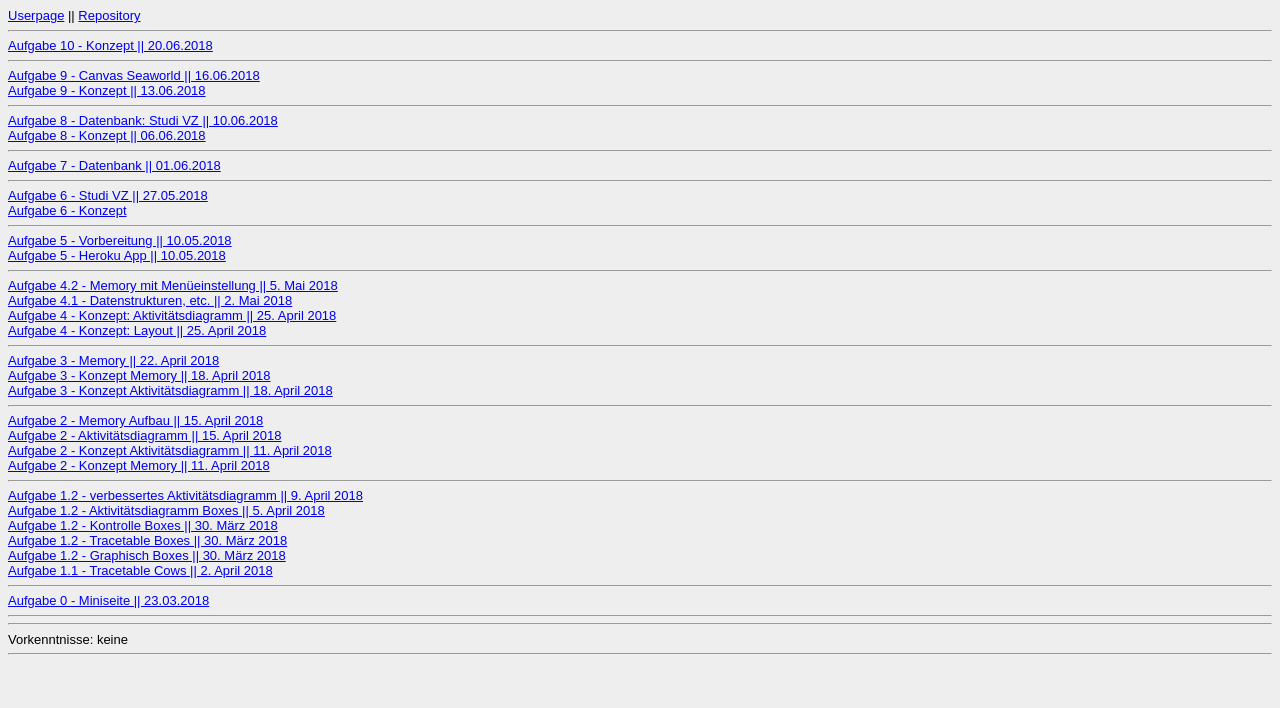
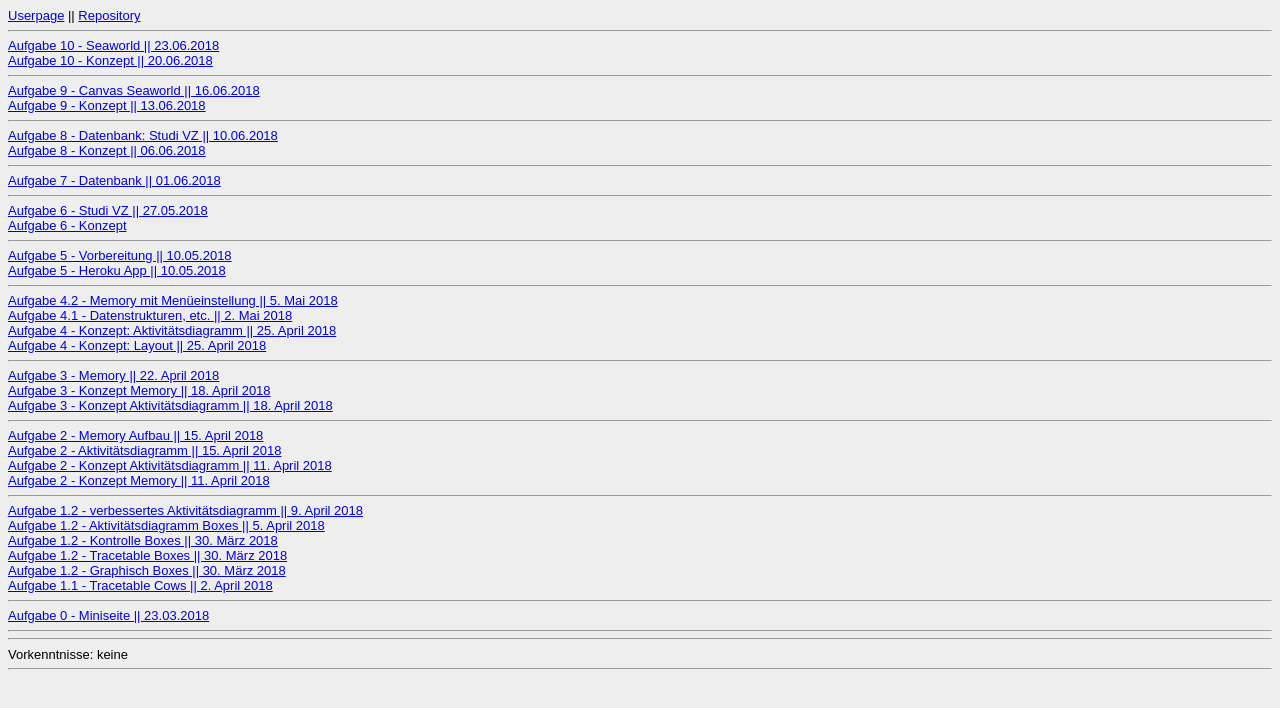
Before and after one commit to alenamaria/alenamaria.github.io, a website: page Steckbrief/steckbrief.htm in a window 1280 px wide. Drawn offline with Linux system fonts and the light colour scheme.

Commit message:
Aktualisierung des Steckbriefs (Link zu Aufgabe 10 hinzugefügt)

```diff
--- a/Steckbrief/steckbrief.htm
+++ b/Steckbrief/steckbrief.htm
@@ -20,6 +20,9 @@ body {
 	<br>
 	<hr>
 
+	<a
+		href="https://alenamaria.github.io/EIA2/Aufgabe%2010/Aufgabe10.html" target="_blank">Aufgabe 10 - Seaworld || 23.06.2018</a>
+	<br>
 	<a
 		href="https://alenamaria.github.io/EIA2/Aufgabe%2010/Konzept.jpg" target="_blank">Aufgabe 10 - Konzept || 20.06.2018</a>
 	<br>
```
